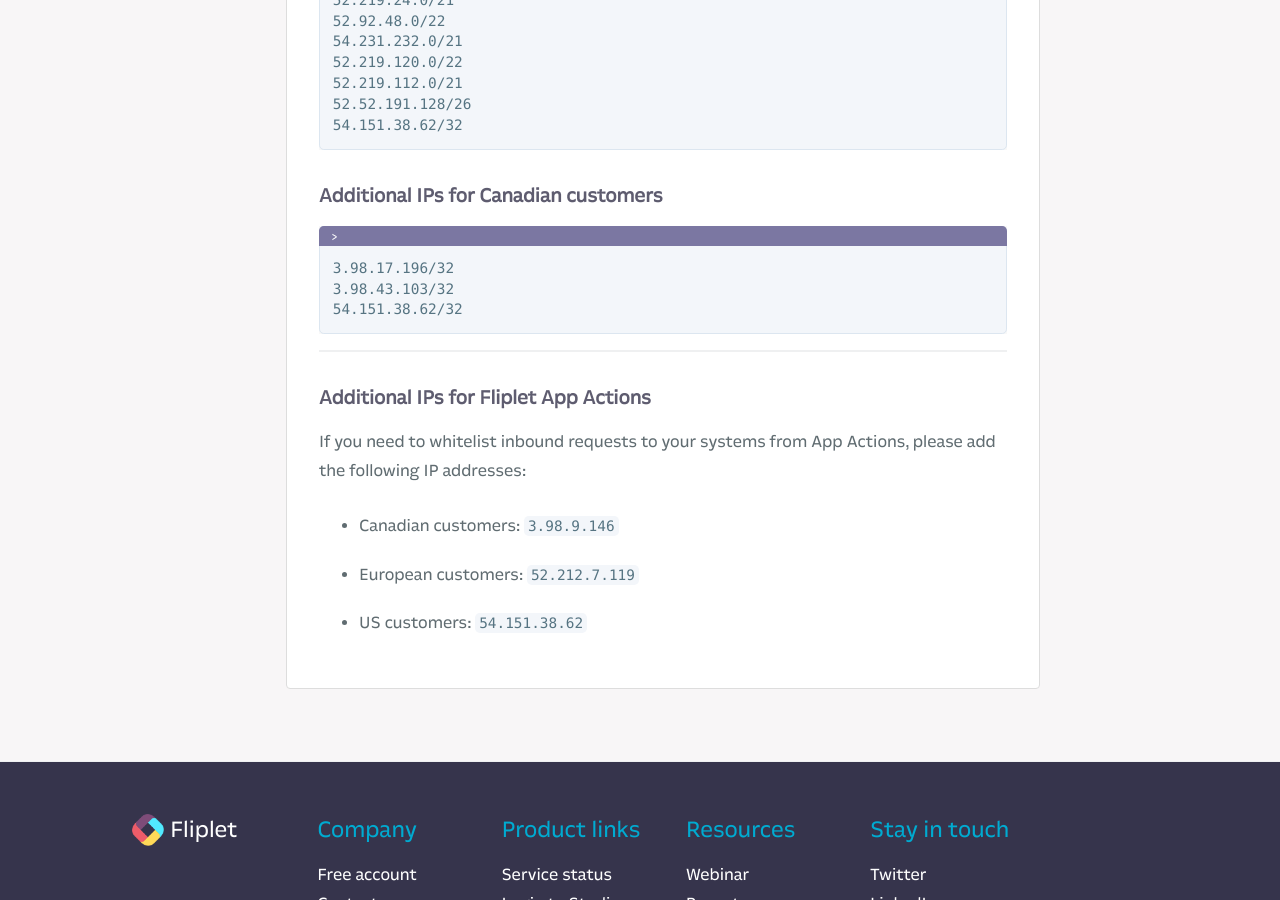
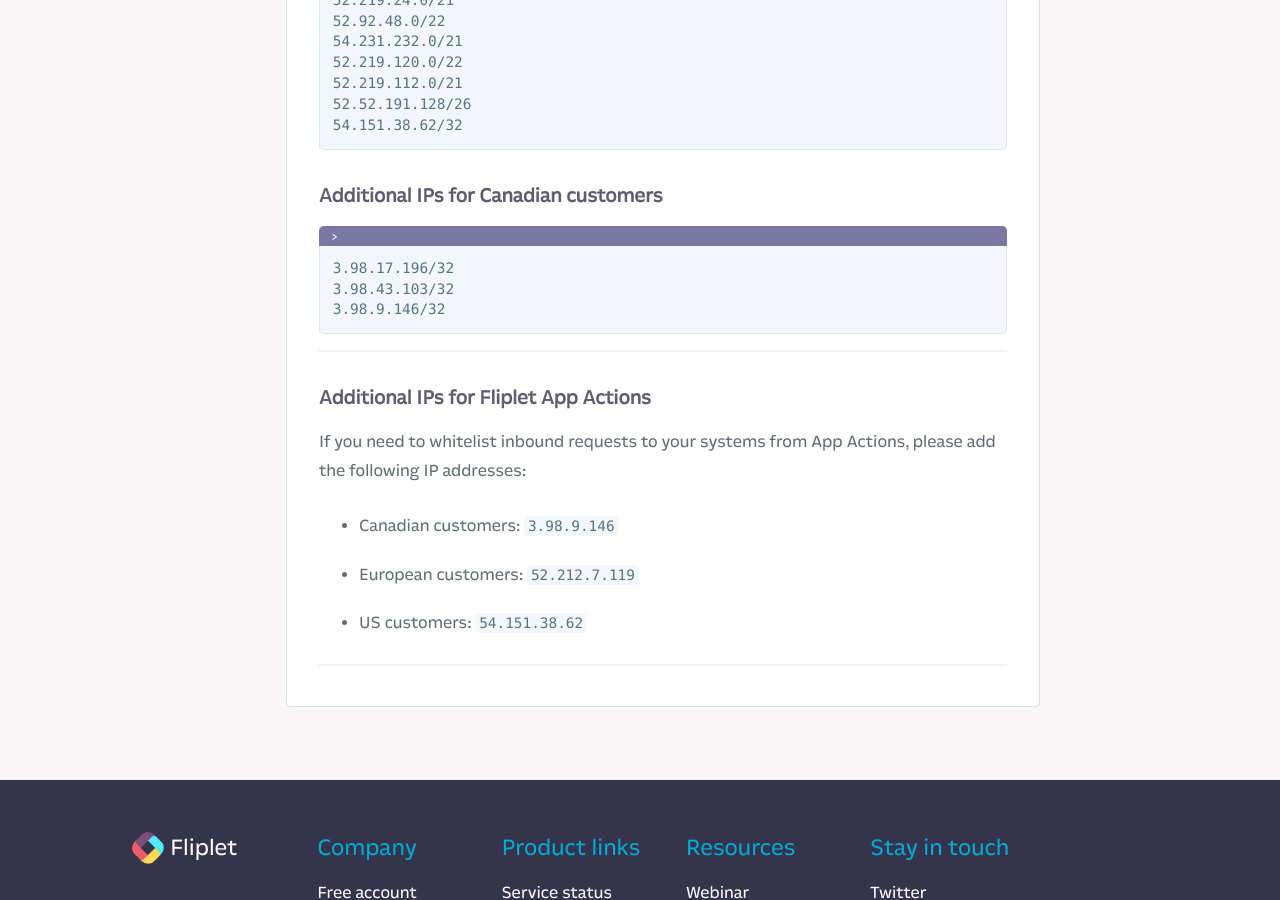
Before and after one commit to Fliplet/fliplet-cli, a Jekyll site: the page built from docs/URLs-and-IP-Addresses.md, in a window 1280 px wide and 900 px high, scrolled down 2743 px. Built offline with Jekyll 4.4.1, drawn with Linux system fonts in a browser that asks for light colours; nearby versions of some CDN libraries; our own code applies the rules of GitHub Pages for plain Markdown files; library files that are not in the unit come from our copies; comment, search, counter and statistics services are not loaded; a style sheet for code colours, icons or effects is not loaded.

Commit message:
copy update

````diff
--- a/docs/URLs-and-IP-Addresses.md
+++ b/docs/URLs-and-IP-Addresses.md
@@ -95,7 +95,7 @@
 ```
 3.98.17.196/32
 3.98.43.103/32
-54.151.38.62/32
+3.98.9.146/32
 ```
 
 ---
@@ -107,3 +107,5 @@
 - Canadian customers: `3.98.9.146`
 - European customers: `52.212.7.119`
 - US customers: `54.151.38.62`
+
+---
````
